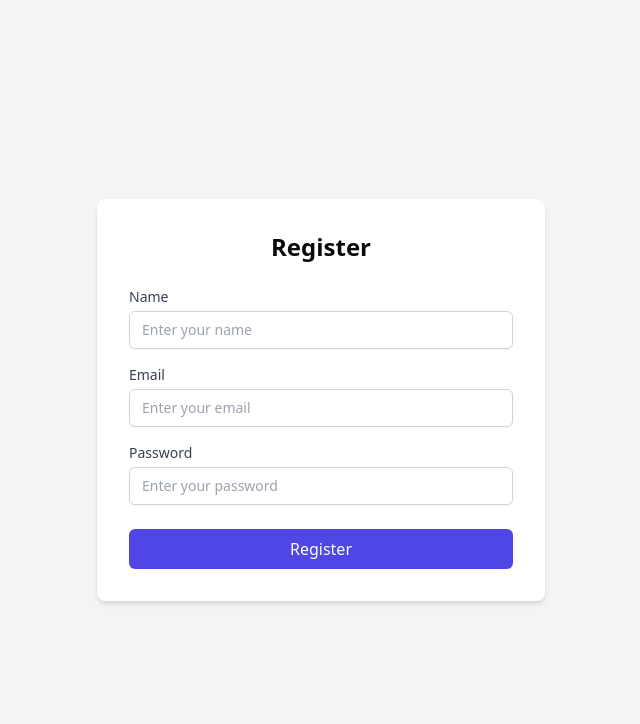
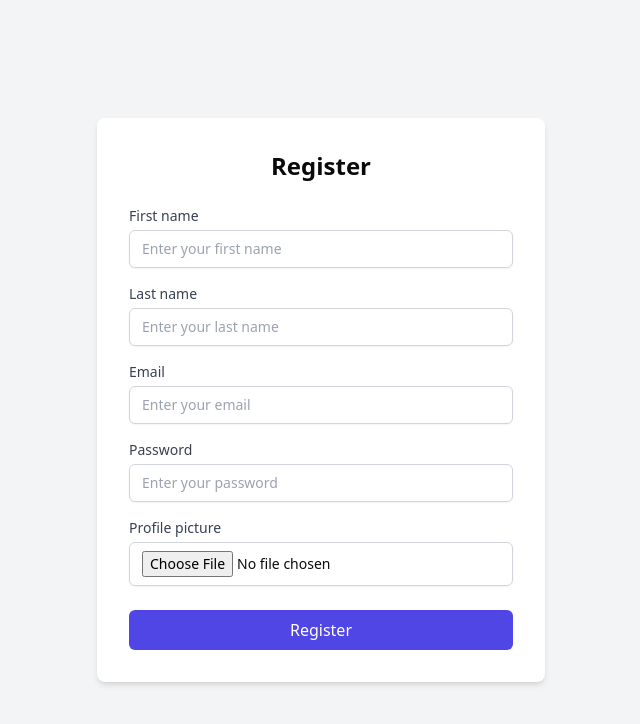
Before and after one commit to kcne/cnit-academy-ui, a Next.js app: page /register in a window 1280 px wide. Shown: the top 724 px of the page, without its empty margins (319-959 px from the left). Built offline with nearby package versions, Linux system fonts and the light colour scheme; no server answers.

Commit message:
pfp support in registration and backend compatibility

```diff
--- a/package.json
+++ b/package.json
@@ -15,6 +15,7 @@
     "@radix-ui/react-checkbox": "^1.1.4",
     "@radix-ui/react-collapsible": "^1.1.3",
     "@tailwindcss/vite": "^4.0.14",
+    "aws-sdk": "^2.1692.0",
     "axios": "^1.8.3",
     "class-variance-authority": "^0.7.1",
     "clsx": "^2.1.1",
--- a/src/app/components/registerForm.tsx
+++ b/src/app/components/registerForm.tsx
@@ -8,9 +8,11 @@ import { useForm } from "react-hook-form";
 import { zodResolver } from "@hookform/resolvers/zod";
 
 const schema = z.object({
-  name: z.string().min(3, "Name must be at least 3 characters."),
+  firstName: z.string().min(3, "First name must be at least 3 characters."),
+  lastName: z.string().min(3, "Last name must be at least 3 characters."),
   email: z.string().email(),
   password: z.string().min(8, { message: "Password must be at least 8 characters" }),
+  pfp: z.any()
 });
 
 type Inputs = z.infer<typeof schema>;
@@ -28,8 +30,8 @@ const RegisterForm = () => {
   const onSubmit = async (data: Inputs) => {
     setLoading(true);
     try {
-      await registerUser(data.name, data.email, data.password);
-      router.push("/login");
+      await registerUser(data.firstName, data.lastName, data.email, data.password, data.pfp[0]);
+      router.push("/register/email");
     } catch (error) {
       console.error("Registration failed", error);
     } finally {
@@ -42,15 +44,27 @@ const RegisterForm = () => {
       <div className="bg-white p-8 rounded-lg shadow-md w-full max-w-md">
         <h2 className="text-2xl font-bold mb-6 text-center">Register</h2>
         <form onSubmit={handleSubmit(onSubmit)}>
+
           <div className="mb-4">
-            <label htmlFor="name" className="block text-sm font-medium text-gray-700">Name</label>
+            <label htmlFor="firstName" className="block text-sm font-medium text-gray-700">First name</label>
             <input
-              id="name"
-              {...register("name")}
+              id="firstName"
+              {...register("firstName")}
               className="mt-1 block w-full px-3 py-2 border border-gray-300 rounded-md shadow-sm focus:outline-none focus:ring-indigo-500 focus:border-indigo-500 sm:text-sm"
-              placeholder="Enter your name"
+              placeholder="Enter your first name"
             />
-            {errors.name && <p className="text-red-500 text-sm mt-1">{errors.name.message}</p>}
+            {errors.firstName && <p className="text-red-500 text-sm mt-1">{errors.firstName.message}</p>}
+          </div>
+
+          <div className="mb-4">
+            <label htmlFor="lastName" className="block text-sm font-medium text-gray-700">Last name</label>
+            <input
+              id="lastName"
+              {...register("lastName")}
+              className="mt-1 block w-full px-3 py-2 border border-gray-300 rounded-md shadow-sm focus:outline-none focus:ring-indigo-500 focus:border-indigo-500 sm:text-sm"
+              placeholder="Enter your last name"
+            />
+            {errors.lastName && <p className="text-red-500 text-sm mt-1">{errors.lastName.message}</p>}
           </div>
 
           <div className="mb-4">
@@ -64,7 +78,7 @@ const RegisterForm = () => {
             {errors.email && <p className="text-red-500 text-sm mt-1">{errors.email.message}</p>}
           </div>
 
-          <div className="mb-6">
+          <div className="mb-4">
             <label htmlFor="password" className="block text-sm font-medium text-gray-700">Password</label>
             <input
               id="password"
@@ -74,6 +88,18 @@ const RegisterForm = () => {
               placeholder="Enter your password"
             />
             {errors.password && <p className="text-red-500 text-sm mt-1">{errors.password.message}</p>}
+          </div>
+
+          <div className="mb-6">
+            <label htmlFor="profile picture" className="block text-sm font-medium text-gray-700">Profile picture</label>
+            <input
+              id="pfp"
+              type="file"
+              {...register("pfp")}
+              className="mt-1 block w-full px-3 py-2 border border-gray-300 rounded-md shadow-sm focus:outline-none focus:ring-indigo-500 focus:border-indigo-500 sm:text-sm"
+              placeholder="pfp here"
+            />
+            {errors.pfp && <p className="text-red-500 text-sm mt-1">{String(errors.pfp.message)}</p>}
           </div>
 
           <button
--- a/src/app/context/userContext.tsx
+++ b/src/app/context/userContext.tsx
@@ -2,6 +2,7 @@
 
 import React, { createContext, useState, useContext, useEffect } from 'react';
 import axios from 'axios';
+import AWS from 'aws-sdk'
 
 const BASE_URL = process.env.NEXT_PUBLIC_BASE_URL
 
@@ -16,7 +17,13 @@ type User = {
 type UserContextType = {
   user: User;
   login: (email: string, password: string) => Promise<void>;
-  register: (name: string, email: string, password: string) => Promise<void>;
+  register: (
+    firstName: string,
+    lastName: string,
+    email: string,
+    password: string,
+    pfp: File,
+  ) => Promise<void>;
   logout: () => void;
   fetchUserInfo: () => Promise<void>;
 };
@@ -40,9 +47,32 @@ export const UserProvider: React.FC<{ children: React.ReactNode }> = ({ children
     }
   };
 
-  const register = async (name: string, email: string, password: string) => {
+  const register = async (firstName: string, lastName: string, email: string, password: string, pfp: File) => {
     try {
-      await axios.post(BASE_URL + '/api/register', { name, email, password });
+      AWS.config.update({
+        accessKeyId: "YcWrG0tgsJnk9XW4rhZr",
+        secretAccessKey: "vE0Wl9c62weigGmH8PyJu4eSd0h4hL8kSnuKD6tk",
+        s3ForcePathStyle: true
+      });
+      const s3 = new AWS.S3({
+        endpoint: "http://localhost:9000/"
+      });
+
+      const user = await axios.post(BASE_URL + "/api/register", {
+        firstName,
+        lastName,
+        email,
+        password,
+      });
+      if (pfp) {
+        await s3
+          .putObject({
+            Bucket: "pfp",
+            Body: pfp,
+            Key: String(user.data.id) + "." + pfp.name.split(".").reverse()[0],
+          })
+          .promise();
+      }
     } catch (error) {
       console.error('Registration failed:', error);
       throw error;
```
Also changed, not shown: 1 other file (tests, documents, lock files or other folders).
